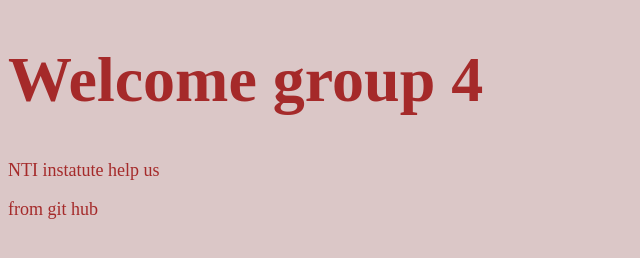
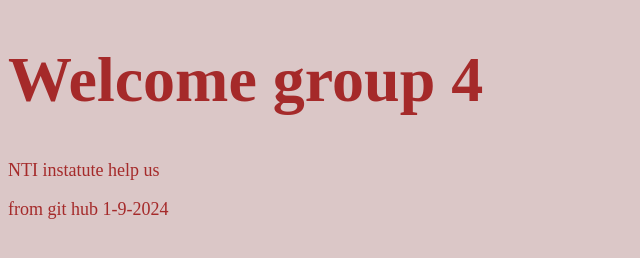
Before and after one commit to DrBothaina/Bothaina_project, a plain HTML site: page index.html in a window 1280 px wide. Shown: the full height of the page, 0-640 px from the left. Drawn offline with Linux system fonts and the light colour scheme.

Commit message:
Update index.html
updated

```diff
--- a/index.html
+++ b/index.html
@@ -10,7 +10,7 @@
 <body>
     <h1>Welcome group 4</h1>
     <p>NTI instatute help us</p>
-    <p>from git hub</p>
+    <p>from git hub 1-9-2024</p>
 
 </body>
 </html>
```
